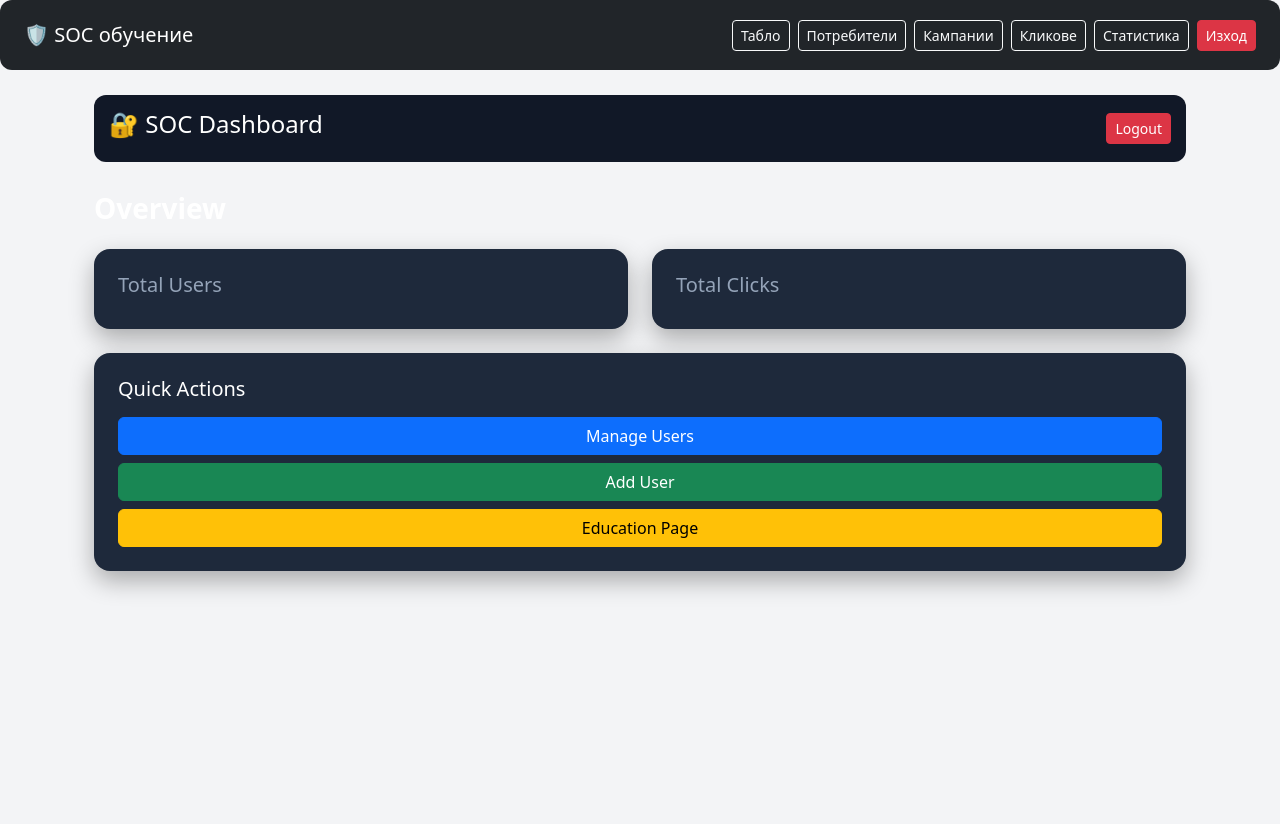
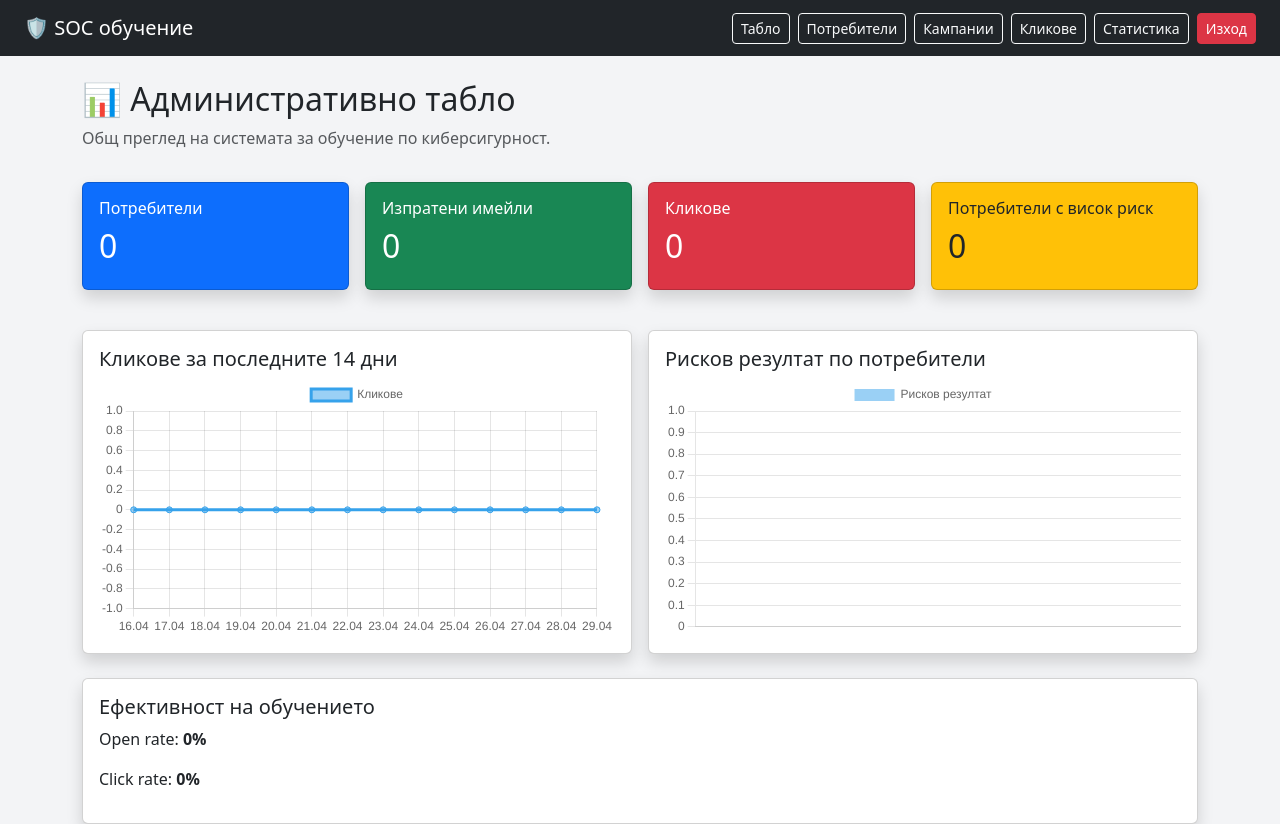
Before and after one commit to alinavvvv/phishing, a Flask app: page /dashboard in a window 1280 px wide. Before the commit the page ends 592 px from the top, so only its background shows below. Run offline with Flask 3, Linux system fonts and the light colour scheme; the visitor is signed in with stand-in values (Sample User, id 1); data that the repository does not hold is empty.

Commit message:
Revamp dashboard with new metrics and charts
Updated the dashboard layout and added new statistics.

```diff
--- a/templates/dashboard.html
+++ b/templates/dashboard.html
@@ -2,88 +2,90 @@
 
 {% block content %}
 
-<link href="https://cdn.jsdelivr.net/npm/bootstrap@5.3.3/dist/css/bootstrap.min.css" rel="stylesheet">
+<script src="https://cdn.jsdelivr.net/npm/chart.js"></script>
 
-<style>
-body {
-    background: #0f172a;
-    color: white;
-}
+<h2>📊 Административно табло</h2>
+<p class="text-muted">Общ преглед на системата за обучение по киберсигурност.</p>
 
-.card {
-    background: #1e293b;
-    border: none;
-    border-radius: 16px;
-    color: white;
-    box-shadow: 0 10px 25px rgba(0,0,0,0.3);
-}
-
-.title {
-    font-size: 28px;
-    font-weight: 600;
-    margin-bottom: 20px;
-}
-
-.stat {
-    font-size: 32px;
-    font-weight: bold;
-}
-
-.subtitle {
-    color: #94a3b8;
-}
-
-.navbar {
-    background: #111827;
-    padding: 15px;
-    border-radius: 12px;
-    margin-bottom: 25px;
-}
-</style>
-
-<div class="container mt-4">
-
-    <div class="navbar d-flex justify-content-between align-items-center">
-        <h4>🔐 SOC Dashboard</h4>
-        <a href="{{ url_for('logout') }}" class="btn btn-danger btn-sm">Logout</a>
+<div class="row g-3 mt-3">
+    <div class="col-md-3">
+        <div class="card shadow p-3 bg-primary text-white">
+            <h6>Потребители</h6>
+            <h2>{{ users_count }}</h2>
+        </div>
     </div>
 
-    <div class="title">Overview</div>
+    <div class="col-md-3">
+        <div class="card shadow p-3 bg-success text-white">
+            <h6>Изпратени имейли</h6>
+            <h2>{{ emails_count }}</h2>
+        </div>
+    </div>
 
-    <div class="row g-4">
+    <div class="col-md-3">
+        <div class="card shadow p-3 bg-danger text-white">
+            <h6>Кликове</h6>
+            <h2>{{ clicks_count }}</h2>
+        </div>
+    </div>
 
+    <div class="col-md-3">
+        <div class="card shadow p-3 bg-warning text-dark">
+            <h6>Потребители с висок риск</h6>
+            <h2>{{ high_risk_users }}</h2>
+        </div>
+    </div>
+</div>
+
+<div class="row g-3 mt-4">
     <div class="col-md-6">
-            <div class="card p-4">
-                <h5 class="subtitle">Total Users</h5>
-                <div class="stat">{{ users }}</div>
+        <div class="card shadow p-3">
+            <h5>Кликове за последните 14 дни</h5>
+            <canvas id="clicksChart"></canvas>
         </div>
     </div>
 
     <div class="col-md-6">
-            <div class="card p-4">
-                <h5 class="subtitle">Total Clicks</h5>
-                <div class="stat">{{ clicks }}</div>
+        <div class="card shadow p-3">
+            <h5>Рисков резултат по потребители</h5>
+            <canvas id="riskChart"></canvas>
+        </div>
     </div>
 </div>
 
+<div class="card shadow p-3 mt-4">
+    <h5>Ефективност на обучението</h5>
+    <p>Open rate: <b>{{ open_rate }}%</b></p>
+    <p>Click rate: <b>{{ click_rate }}%</b></p>
 </div>
 
-    <div class="card p-4 mt-4">
-        <h5>Quick Actions</h5>
+<script>
+const chartLabels = {{ chart_labels|tojson }};
+const clicksData = {{ clicks_data|tojson }};
+const riskLabels = {{ risk_labels|tojson }};
+const riskValues = {{ risk_values|tojson }};
 
-        <a href="{{ url_for('users') }}" class="btn btn-primary mt-2">
-            Manage Users
-        </a>
+new Chart(document.getElementById('clicksChart'), {
+    type: 'line',
+    data: {
+        labels: chartLabels,
+        datasets: [{
+            label: 'Кликове',
+            data: clicksData
+        }]
+    }
+});
 
-        <a href="{{ url_for('add_user') }}" class="btn btn-success mt-2">
-            Add User
-        </a>
-
-        <a href="{{ url_for('education') }}" class="btn btn-warning mt-2">
-            Education Page
-        </a>
-    </div>
-
-</div>
+new Chart(document.getElementById('riskChart'), {
+    type: 'bar',
+    data: {
+        labels: riskLabels,
+        datasets: [{
+            label: 'Рисков резултат',
+            data: riskValues
+        }]
+    }
+});
+</script>
 
 {% endblock %}
```
Lines whose indentation alone changed are shown as unchanged.
